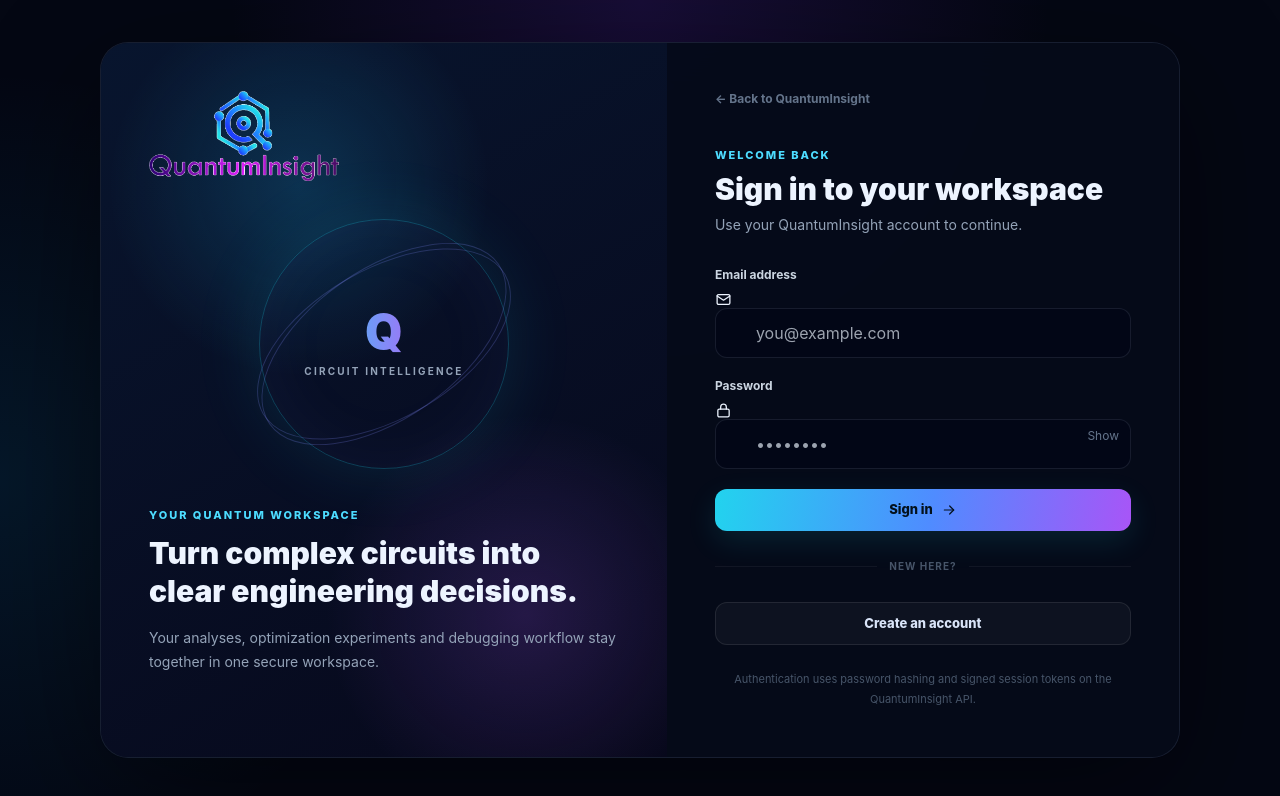
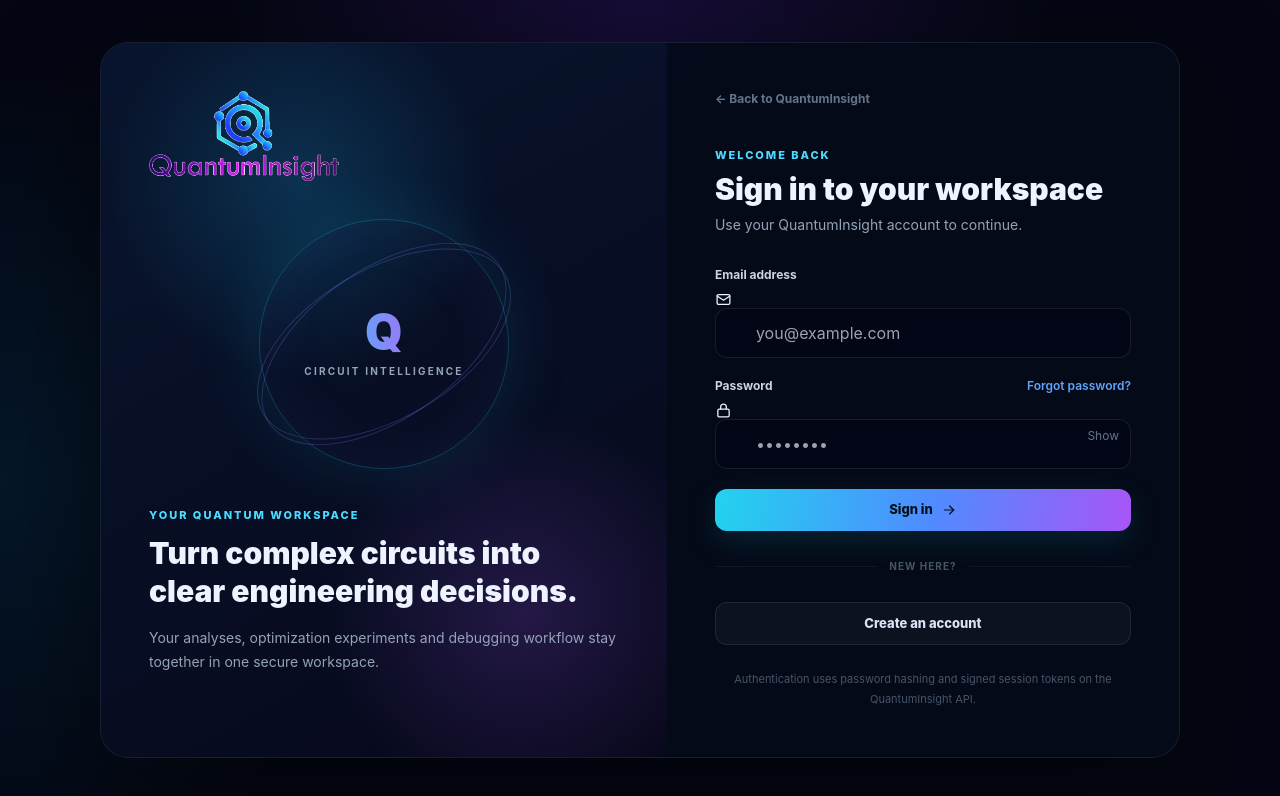
Before and after one commit to Bilal-9922/quantum-insight, a Next.js app in the folder frontend/: page /login in a window 1280 px wide. Shown: the top 796 px of the page. Built offline with nearby package versions, Linux system fonts and the light colour scheme; no server answers.

Commit message:
Update page.tsx

```diff
--- a/frontend/src/app/login/page.tsx
+++ b/frontend/src/app/login/page.tsx
@@ -1,4 +1,5 @@
 "use client";
+
 import Image from "next/image";
 import Link from "next/link";
 import { FormEvent, useEffect, useState } from "react";
@@ -9,15 +10,201 @@ import { useAuth } from "../../lib/auth";
 export default function LoginPage() {
   const { login, user, loading } = useAuth();
   const router = useRouter();
-  const [email,setEmail]=useState(""); const [password,setPassword]=useState(""); const [error,setError]=useState(""); const [busy,setBusy]=useState(false); const [show,setShow]=useState(false);
-  useEffect(()=>{ if(!loading && user) router.replace("/dashboard"); },[loading,user,router]);
-  async function submit(e:FormEvent){e.preventDefault();setError("");setBusy(true);try{await login(email,password);router.replace("/dashboard")}catch(err:any){setError(err.message)}finally{setBusy(false)}}
-  return <div className="auth-shell"><div className="auth-panel">
-    <div className="auth-art"><Link href="/"><Image src="/quantuminsight-logo.png" alt="QuantumInsight" width={210} height={100} className="h-auto w-[190px] object-contain"/></Link><div className="quantum-ring"><div className="relative z-10 text-center"><div className="text-5xl font-black gradient-text">Q</div><p className="mt-2 text-[10px] font-bold uppercase tracking-[.22em] text-slate-400">Circuit intelligence</p></div></div><div className="relative z-10"><p className="section-kicker">Your quantum workspace</p><h1 className="mt-3 text-3xl font-black leading-tight">Turn complex circuits into clear engineering decisions.</h1><p className="mt-4 text-sm leading-6 text-slate-400">Your analyses, optimization experiments and debugging workflow stay together in one secure workspace.</p></div>
+
+  const [email, setEmail] = useState("");
+  const [password, setPassword] = useState("");
+  const [error, setError] = useState("");
+  const [busy, setBusy] = useState(false);
+  const [show, setShow] = useState(false);
+
+  useEffect(() => {
+    if (!loading && user) {
+      router.replace("/dashboard");
+    }
+  }, [loading, user, router]);
+
+  async function submit(e: FormEvent) {
+    e.preventDefault();
+    setError("");
+    setBusy(true);
+
+    try {
+      await login(email, password);
+      router.replace("/dashboard");
+    } catch (err: any) {
+      setError(err.message);
+    } finally {
+      setBusy(false);
+    }
+  }
+
+  return (
+    <div className="auth-shell">
+      <div className="auth-panel">
+
+        <div className="auth-art">
+          <Link href="/">
+            <Image
+              src="/quantuminsight-logo.png"
+              alt="QuantumInsight"
+              width={210}
+              height={100}
+              className="h-auto w-[190px] object-contain"
+            />
+          </Link>
+
+          <div className="quantum-ring">
+            <div className="relative z-10 text-center">
+              <div className="text-5xl font-black gradient-text">
+                Q
+              </div>
+
+              <p className="mt-2 text-[10px] font-bold uppercase tracking-[.22em] text-slate-400">
+                Circuit intelligence
+              </p>
+            </div>
+          </div>
+
+          <div className="relative z-10">
+            <p className="section-kicker">
+              Your quantum workspace
+            </p>
+
+            <h1 className="mt-3 text-3xl font-black leading-tight">
+              Turn complex circuits into clear engineering decisions.
+            </h1>
+
+            <p className="mt-4 text-sm leading-6 text-slate-400">
+              Your analyses, optimization experiments and debugging
+              workflow stay together in one secure workspace.
+            </p>
+          </div>
+        </div>
+
+        <div className="auth-form">
+          <div className="mx-auto max-w-md">
+
+            <Link
+              href="/"
+              className="mb-10 block text-xs font-bold text-slate-500 hover:text-white"
+            >
+              ← Back to QuantumInsight
+            </Link>
+
+            <p className="section-kicker">
+              Welcome back
+            </p>
+
+            <h2 className="mt-2 text-3xl font-black">
+              Sign in to your workspace
+            </h2>
+
+            <p className="mt-2 text-sm text-slate-400">
+              Use your QuantumInsight account to continue.
+            </p>
+
+            <form
+              onSubmit={submit}
+              className="mt-8 space-y-5"
+            >
+
+              {/* Email */}
+              <label className="block">
+                <span className="mb-2 block text-xs font-bold text-slate-300">
+                  Email address
+                </span>
+
+                <div className="relative">
+                  <Icon name="mail" size={17} />
+
+                  <input
+                    value={email}
+                    onChange={(e) => setEmail(e.target.value)}
+                    type="email"
+                    required
+                    placeholder="you@example.com"
+                    className="pl-10"
+                  />
+                </div>
+              </label>
+
+              {/* Password */}
+              <label className="block">
+
+                <div className="mb-2 flex items-center justify-between">
+                  <span className="text-xs font-bold text-slate-300">
+                    Password
+                  </span>
+
+                  <Link
+                    href="/forgot-password"
+                    className="text-xs font-semibold text-blue-400 transition hover:text-blue-300"
+                  >
+                    Forgot password?
+                  </Link>
+                </div>
+
+                <div className="relative">
+                  <Icon name="lock" size={17} />
+
+                  <input
+                    value={password}
+                    onChange={(e) => setPassword(e.target.value)}
+                    type={show ? "text" : "password"}
+                    required
+                    placeholder="••••••••"
+                    className="pl-10 pr-12"
+                  />
+
+                  <button
+                    type="button"
+                    onClick={() => setShow(!show)}
+                    className="absolute right-3 top-1/2 -translate-y-1/2 text-xs text-slate-500 hover:text-white"
+                  >
+                    {show ? "Hide" : "Show"}
+                  </button>
+                </div>
+              </label>
+
+              {/* Error */}
+              {error && (
+                <div className="rounded-xl border border-rose-400/20 bg-rose-400/10 p-3 text-sm text-rose-200">
+                  {error}
+                </div>
+              )}
+
+              {/* Sign in button */}
+              <button
+                disabled={busy}
+                className="btn btn-primary w-full py-3.5"
+              >
+                {busy ? "Signing in…" : "Sign in"}
+                <Icon name="arrow" size={16} />
+              </button>
+            </form>
+
+            <div className="my-7 flex items-center gap-3 text-[10px] font-bold uppercase tracking-widest text-slate-600">
+              <span className="h-px flex-1 bg-white/5" />
+              New here?
+              <span className="h-px flex-1 bg-white/5" />
+            </div>
+
+            <Link
+              href="/register"
+              className="btn btn-secondary w-full"
+            >
+              Create an account
+            </Link>
+
+            <p className="mt-6 text-center text-[11px] leading-5 text-slate-600">
+              Authentication uses password hashing and signed session
+              tokens on the QuantumInsight API.
+            </p>
+
+          </div>
+        </div>
+
+      </div>
     </div>
-    <div className="auth-form"><div className="mx-auto max-w-md"><Link href="/" className="mb-10 block text-xs font-bold text-slate-500 hover:text-white">← Back to QuantumInsight</Link><p className="section-kicker">Welcome back</p><h2 className="mt-2 text-3xl font-black">Sign in to your workspace</h2><p className="mt-2 text-sm text-slate-400">Use your QuantumInsight account to continue.</p>
-      <form onSubmit={submit} className="mt-8 space-y-5"><label className="block"><span className="mb-2 block text-xs font-bold text-slate-300">Email address</span><div className="relative"><Icon name="mail" size={17}/><input value={email} onChange={e=>setEmail(e.target.value)} type="email" required placeholder="you@example.com" className="pl-10"/></div></label><label className="block"><span className="mb-2 block text-xs font-bold text-slate-300">Password</span><div className="relative"><Icon name="lock" size={17}/><input value={password} onChange={e=>setPassword(e.target.value)} type={show?"text":"password"} required placeholder="••••••••" className="pl-10 pr-12"/><button type="button" onClick={()=>setShow(!show)} className="absolute right-3 top-1/2 -translate-y-1/2 text-xs text-slate-500 hover:text-white">{show?"Hide":"Show"}</button></div></label>{error&&<div className="rounded-xl border border-rose-400/20 bg-rose-400/10 p-3 text-sm text-rose-200">{error}</div>}<button disabled={busy} className="btn btn-primary w-full py-3.5">{busy?"Signing in…":"Sign in"}<Icon name="arrow" size={16}/></button></form>
-      <div className="my-7 flex items-center gap-3 text-[10px] font-bold uppercase tracking-widest text-slate-600"><span className="h-px flex-1 bg-white/5"/>New here?<span className="h-px flex-1 bg-white/5"/></div><Link href="/register" className="btn btn-secondary w-full">Create an account</Link><p className="mt-6 text-center text-[11px] leading-5 text-slate-600">Authentication uses password hashing and signed session tokens on the QuantumInsight API.</p>
-    </div></div>
-  </div></div>;
+  );
 }
```
